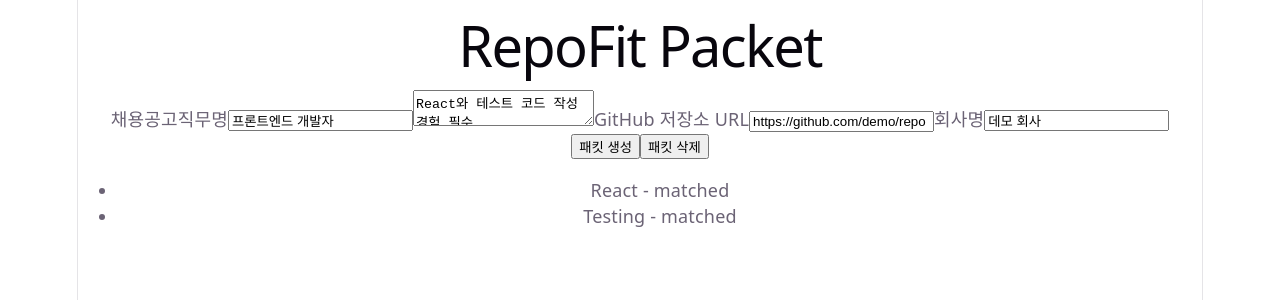
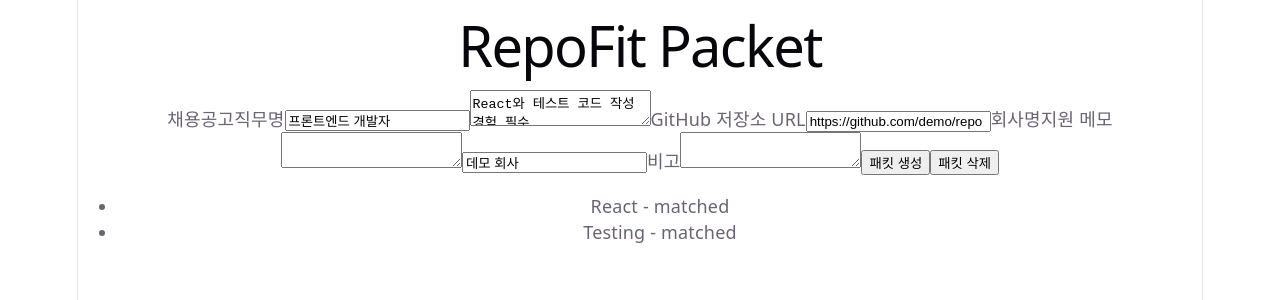
Before and after one commit to Jinhani/RepoFit-Packet, a React (Vite) app: page / in a window 1280 px wide. Shown: the top 300 px of the page. Built offline with nearby package versions, Linux system fonts and the light colour scheme.

Commit message:
feat: persist application packet notes

```diff
--- a/src/App.tsx
+++ b/src/App.tsx
@@ -24,6 +24,7 @@ function App() {
     const [validationMessage, setValidationMessage] = useState("");
     const [jobTitle, setJobTitle] = useState("프론트엔드 개발자");
     const [repoUrl, setRepoUrl] = useState("https://github.com/demo/repo");
+    const [notes, setNotes] = useState("");
 
     const repoSummary: GitHubRepoSummary = {
         id: 1,
@@ -66,6 +67,7 @@ function App() {
             jobTitle,
             jobPostingText,
             [repoUrl.trim()],
+            notes,
             remediationTasks,
         );
 
@@ -127,7 +129,11 @@ function App() {
                 }}
             />
             <label htmlFor="company-name">회사명</label>
+            <label htmlFor="packet-notes">지원 메모</label>
+            <textarea id="packet-notes" value={notes} onChange={(e) => setNotes(e.target.value)} />
             <input id="company-name" value={companyName} onChange={(event) => setCompanyName(event.target.value)} />
+            <label htmlFor="notes">비고</label>
+            <textarea id="notes" value={notes} onChange={(event) => setNotes(event.target.value)} />
             <button type="button" onClick={handleBuildPacket}>
                 패킷 생성
             </button>
--- a/src/features/packets/ApplicationPacketResult.tsx
+++ b/src/features/packets/ApplicationPacketResult.tsx
@@ -14,7 +14,7 @@ export function ApplicationPacketResult(props: ApplicationPacketResultProps) {
             <p>직무명: {props.packet.jobTitle}</p>
             <p>상태: {props.packet.status}</p>
             <p>공고 내용: {props.packet.jobPostingText}</p>
-
+            {props.packet.notes !== "" && <p>지원 메모: {props.packet.notes}</p>}
             <h3>GitHub 저장소</h3>
             <ul>
                 {props.packet.repoUrls.map((repoUrl) => (
--- a/src/features/packets/buildApplicationPacket.ts
+++ b/src/features/packets/buildApplicationPacket.ts
@@ -5,6 +5,7 @@ export function buildApplicationPacket(
     jobTitle: string,
     jobPostingText: string,
     repoUrls: string[],
+    notes: string,
     remediationTasks: RemediationTask[],
 ): ApplicationPacket {
     const now = new Date().toISOString();
@@ -17,7 +18,7 @@ export function buildApplicationPacket(
         status: "draft",
         repoUrls,
         attachments: [],
-        notes: "",
+        notes,
         checkItems: [],
         remediationTasks,
         createdAt: now,
```
